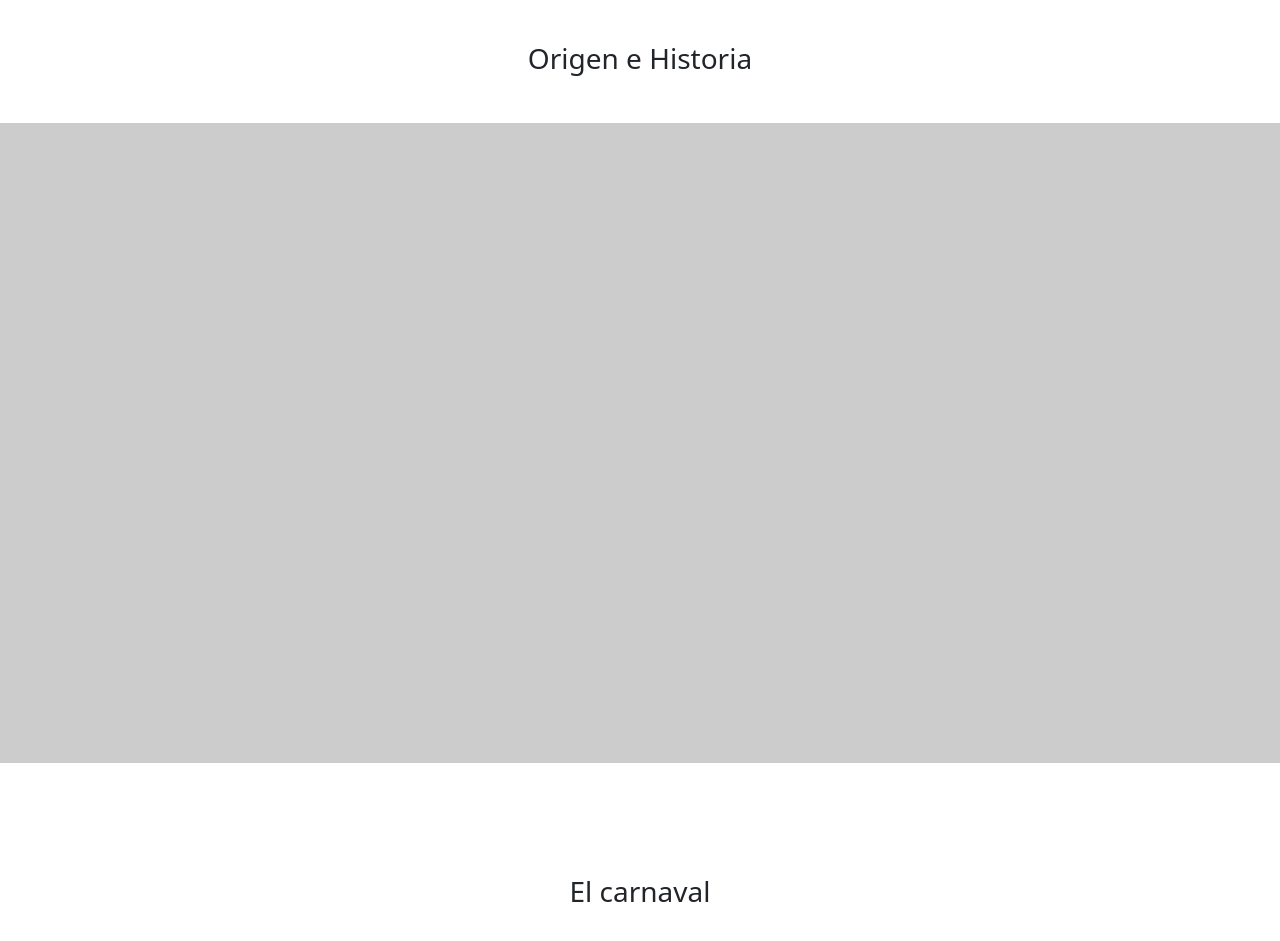
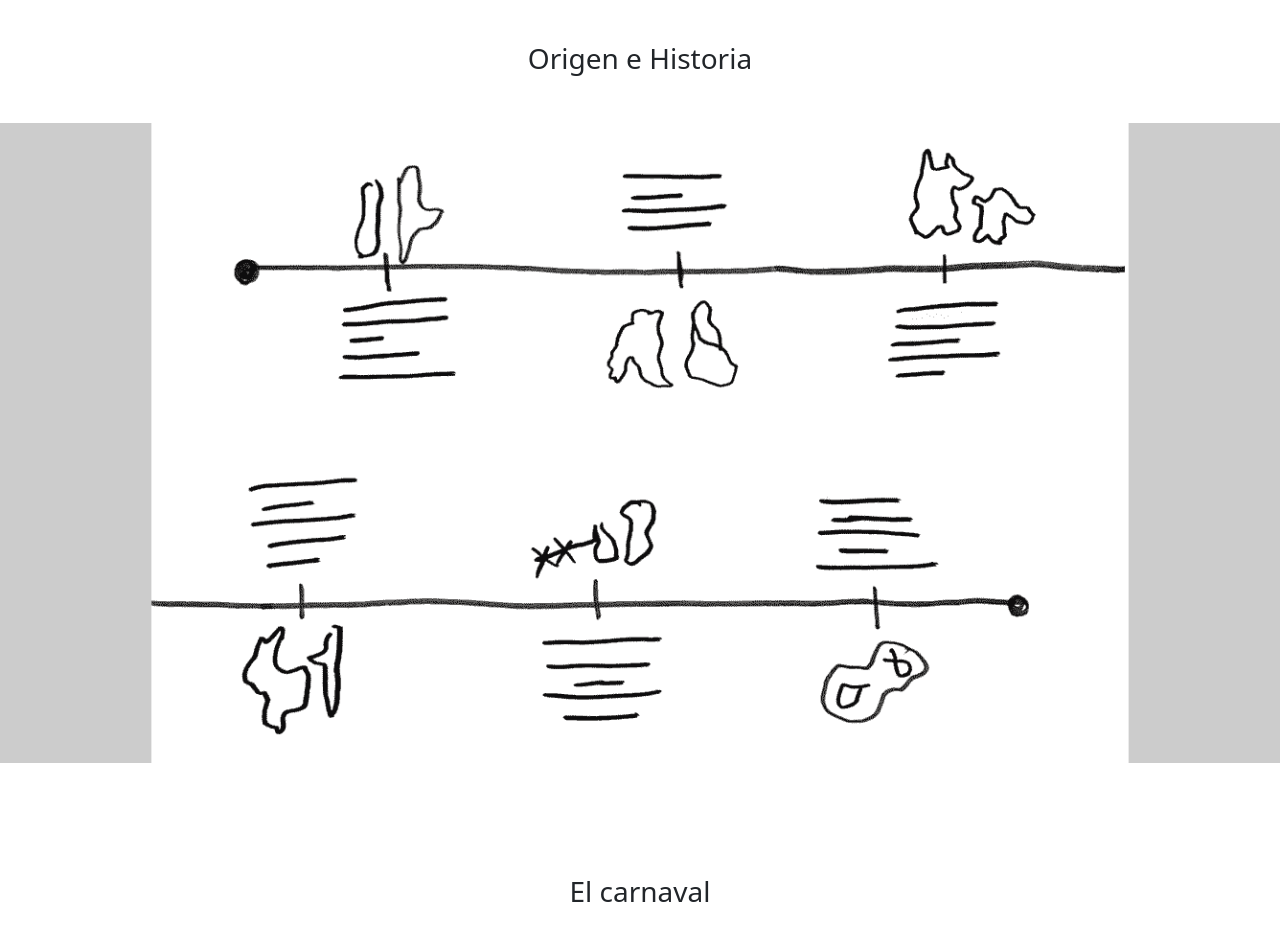
Before and after one commit to carnaval-la-tirana/maqueta, a plain HTML site: page index.html in a window 1280 px wide. Shown: the part 5100-6041 px from the top of the page. Drawn offline with nearby package versions, Linux system fonts and the light colour scheme.

Commit message:
Update index.html

```diff
--- a/index.html
+++ b/index.html
@@ -203,6 +203,7 @@
                         <svg class="w-100" viewBox="0 0 100 50" xmlns="http://www.w3.org/2000/svg" focusable="false">
                             <rect width="100%" height="100%" fill="#ccc
                             "/>
+                             <image width="100%" height="100%" xlink:href="img/origen.png"/>
 
                         </svg>
                     </div>
```
